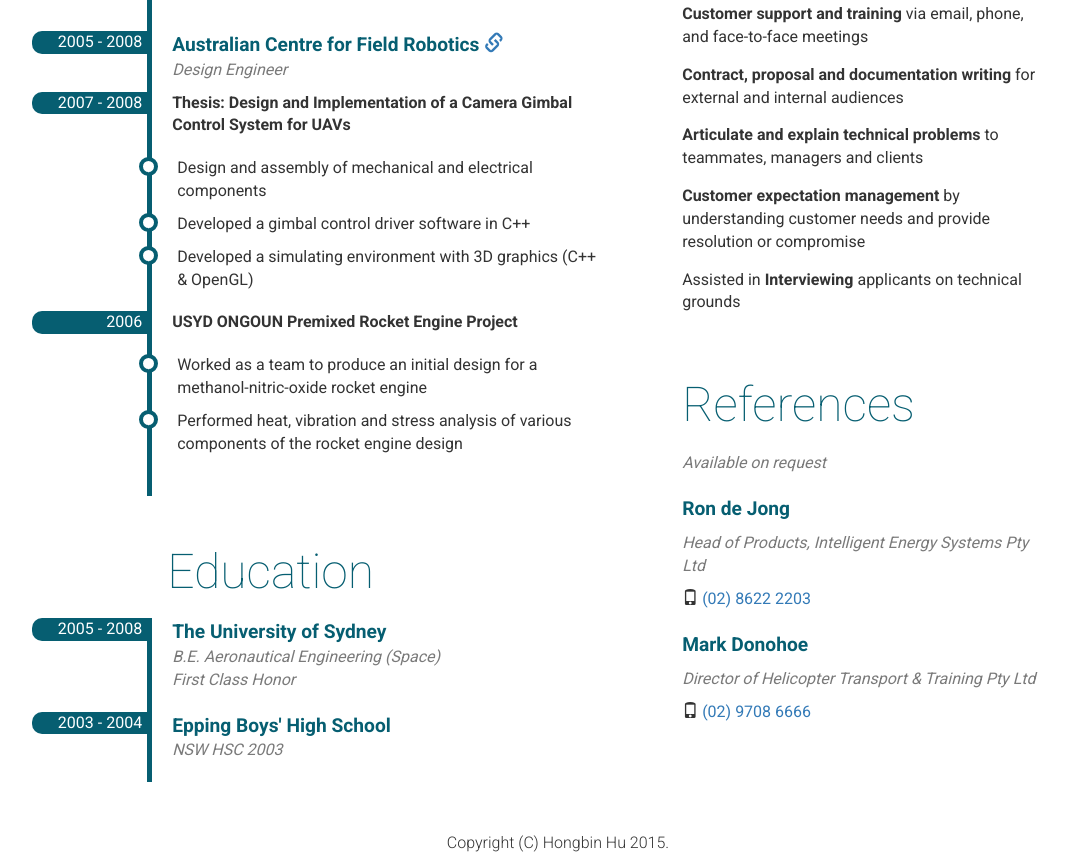
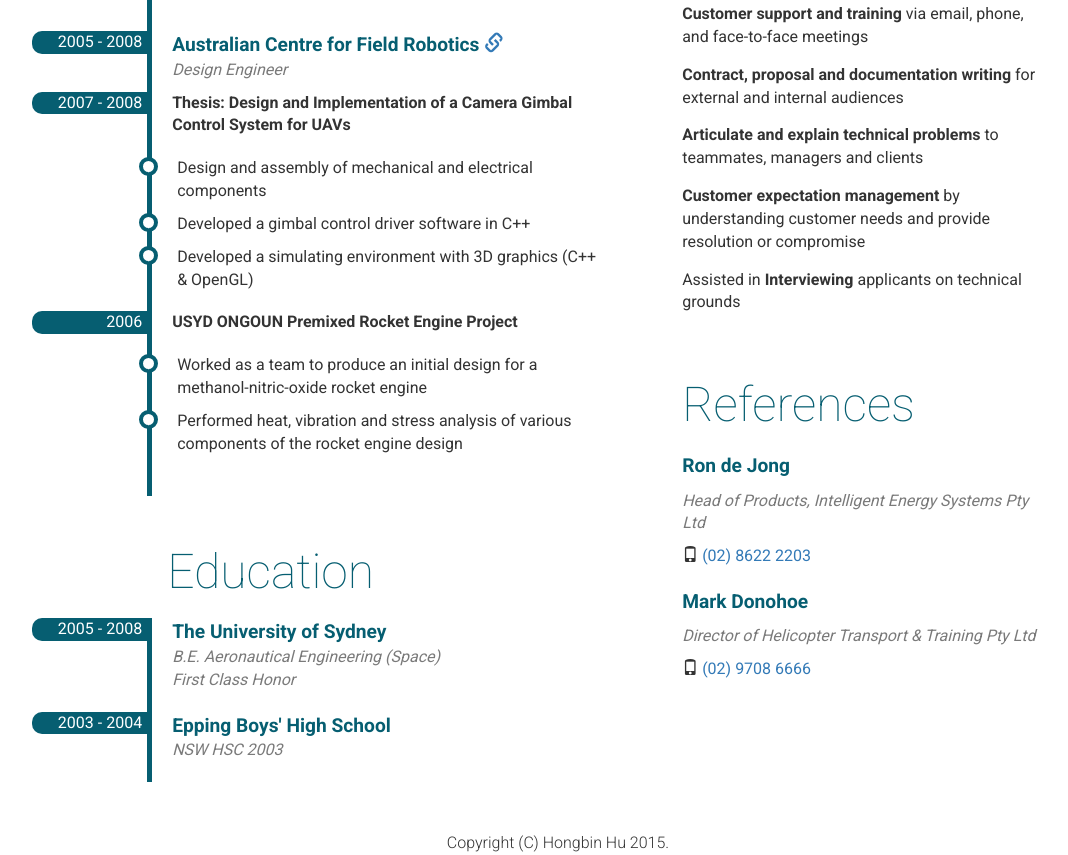
Before and after one commit to benhongh/benhongh.github.io, a website: page index.html in a window 1280 px wide. Shown: the part 1105-1960 px from the top of the page, without its empty margins (82-1150 px from the left). Drawn offline with Linux system fonts and the light colour scheme.

Commit message:
Minor fix

```diff
--- a/index.html
+++ b/index.html
@@ -297,10 +297,6 @@
                 <section id="references">
                     <h2>References</h2>
 
-                    <p class="referee-title">
-                        Available on request
-                    </p>
-
                     <p class="referee">Ron de Jong</p>
                     <p class="referee-title">Head of Products, Intelligent Energy Systems Pty Ltd</p>
                     <p>
```
